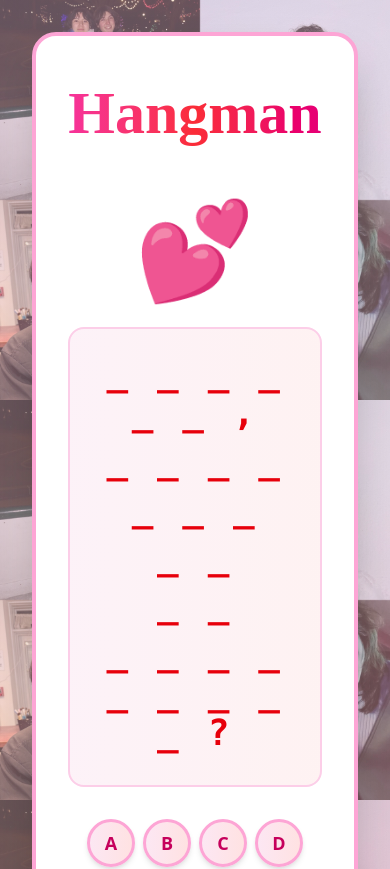
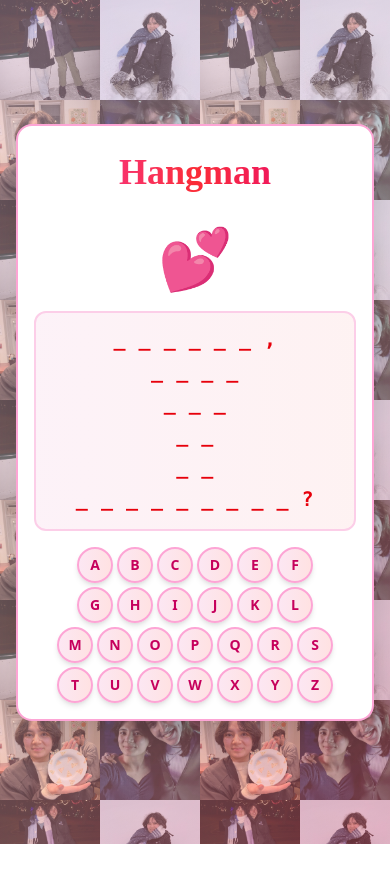
Before and after one commit to hkittelberger/valentine-hangman, a SvelteKit app: page / in a window 390 px wide. Shown: the top 869 px of the page. After the commit the page ends 844 px from the top, so only its background shows below. Built offline with nearby package versions, Linux system fonts and the light colour scheme.

Commit message:
mobile styling

```diff
--- a/src/routes/+page.svelte
+++ b/src/routes/+page.svelte
@@ -64,21 +64,21 @@
 	}
 </script>
 
-<div class="min-h-screen flex flex-col items-center justify-center p-8 transition-all duration-300" style="background-image: linear-gradient(135deg, rgba(251, 207, 232, 0.4) 0%, rgba(254, 205, 211, 0.4) 50%, rgba(251, 113, 133, 0.4) 100%), url('/background.jpg'); background-repeat: no-repeat, repeat; background-size: cover, 400px; {flashRed ? 'background: #dc2626 !important; box-shadow: inset 0 0 100px rgba(220, 38, 38, 0.5) !important;' : ''}">
-	<div class="max-w-4xl w-full bg-white rounded-3xl shadow-2xl p-8 border-4 border-pink-300">
+<div class="min-h-screen flex flex-col items-center justify-center p-4 sm:p-8 transition-all duration-300 bg-[length:cover,200px_200px] sm:bg-[length:cover,400px_400px]" style="background-image: linear-gradient(135deg, rgba(251, 207, 232, 0.4) 0%, rgba(254, 205, 211, 0.4) 50%, rgba(251, 113, 133, 0.4) 100%), url('/background.jpg'); background-repeat: no-repeat, repeat; {flashRed ? 'background: #dc2626 !important; box-shadow: inset 0 0 100px rgba(220, 38, 38, 0.5) !important;' : ''}">
+	<div class="max-w-4xl w-full max-w-md sm:max-w-4xl bg-white rounded-2xl sm:rounded-3xl shadow-2xl p-4 sm:p-8 border-2 sm:border-4 border-pink-300">
 
 		<!-- Title -->
-		<div class="text-center mb-8">
-			<h1 class="text-6xl font-bold text-transparent bg-gradient-to-r from-pink-500 via-red-500 to-pink-600 bg-clip-text mb-2 leading-tight py-2" style="font-family: 'Brush Script MT', cursive;">
+		<div class="text-center mb-4 sm:mb-8">
+			<h1 class="text-4xl sm:text-6xl font-bold text-transparent bg-gradient-to-r from-pink-500 via-red-500 to-pink-600 bg-clip-text mb-2 leading-tight py-2" style="font-family: 'Brush Script MT', cursive;">
 				Hangman
 			</h1>
 		</div>
 
 		<!-- Hearts display for wrong guesses -->
-		<div class="text-center mb-6">
+		<div class="text-center mb-4 sm:mb-6">
 			<div class="flex justify-center">
 				<div class="inline-block p-2 rounded-full transition-all duration-300" style="{flashRed ? 'background: rgba(220, 38, 38, 0.3); box-shadow: 0 0 20px rgba(220, 38, 38, 0.6);' : ''}">
-					<span class="text-8xl transition-all duration-500">
+					<span class="text-6xl sm:text-8xl transition-all duration-500">
 						{#if wrongGuesses === 0}
 							💕
 						{:else if wrongGuesses === 1}
@@ -98,47 +98,47 @@
 		</div>
 
 		<!-- Word display -->
-		<div class="text-center mb-8 bg-gradient-to-r from-pink-50 to-red-50 p-6 rounded-2xl border-2 border-pink-200">
+		<div class="text-center mb-4 sm:mb-8 bg-gradient-to-r from-pink-50 to-red-50 p-3 sm:p-6 rounded-xl sm:rounded-2xl border-2 border-pink-200">
 			{#each displayWords as word, i}
-				<div class="block mb-2">
-					<span class="text-4xl font-mono tracking-widest text-red-600 font-bold">{word}</span>
+				<div class="block mb-1 sm:mb-2">
+					<span class="text-xl sm:text-5xl font-mono tracking-wide sm:tracking-widest text-red-600 font-bold">{word}</span>
 				</div>
 			{/each}
 		</div>
 
 		<!-- Game status -->
 		{#if hasWon}
-			<div class="text-center mb-6">
-				<p class="text-3xl text-pink-500 font-bold">so.... whats your answer?</p>
+			<div class="text-center mb-4 sm:mb-6">
+				<p class="text-xl sm:text-3xl text-pink-500 font-bold">so.... whats your answer?</p>
 			</div>
 		{:else if hasLost}
-			<div class="text-center mb-6">
-				<p class="text-3xl text-red-500 font-bold">noooooooo 😥</p>
-				<p class="text-lg mt-2 text-pink-700">The answer was: <span class="font-bold uppercase text-red-600">{targetPhrase}</span></p>
+			<div class="text-center mb-4 sm:mb-6">
+				<p class="text-xl sm:text-3xl text-red-500 font-bold">noooooooo 😥</p>
+				<p class="text-sm sm:text-lg mt-2 text-pink-700">The answer was: <span class="font-bold uppercase text-red-600">{targetPhrase}</span></p>
 			</div>
 		{/if}
 
 		<!-- Reset button -->
 		{#if gameOver}
-			<div class="text-center mb-6">
+			<div class="text-center mb-4 sm:mb-6">
 				<button
 					on:click={resetGame}
-					class="bg-gradient-to-r from-pink-400 to-red-400 hover:from-pink-500 hover:to-red-500 text-white font-bold py-3 px-6 rounded-full shadow-lg transform transition hover:scale-105"
+					class="bg-gradient-to-r from-pink-400 to-red-400 hover:from-pink-500 hover:to-red-500 text-white font-bold py-2 px-4 sm:py-3 sm:px-6 rounded-full shadow-lg transform transition hover:scale-105 text-sm sm:text-base"
 				>
 					Play Again
 				</button>
 			</div>
 		{/if}
 
-		<!-- Alphabet buttons in 3 rows -->
-		<div class="flex flex-col items-center space-y-2">
-			<!-- First row: Q-P (10 letters) -->
-			<div class="flex flex-wrap justify-center gap-2">
-				{#each alphabet.slice(0, 10) as letter}
+		<!-- Alphabet buttons in 4 balanced rows -->
+		<div class="flex flex-col items-center space-y-1 sm:space-y-2">
+			<!-- First row: A-F (6 letters) -->
+			<div class="flex flex-wrap justify-center gap-1 sm:gap-2">
+				{#each alphabet.slice(0, 6) as letter}
 					<button
 						on:click={() => guessLetter(letter)}
 						disabled={isLetterGuessed(letter) || gameOver}
-						class="w-12 h-12 rounded-full border-3 font-bold text-lg transition-all duration-200 shadow-md
+						class="w-9 h-9 sm:w-12 sm:h-12 rounded-full border-2 sm:border-3 font-bold text-sm sm:text-lg transition-all duration-200 shadow-md
 							{isLetterGuessed(letter)
 								? isCorrectLetter(letter)
 									? 'bg-gradient-to-r from-pink-400 to-red-400 text-white border-pink-500 shadow-lg'
@@ -153,13 +153,13 @@
 				{/each}
 			</div>
 
-			<!-- Second row: A-L (9 letters) -->
-			<div class="flex flex-wrap justify-center gap-2">
-				{#each alphabet.slice(10, 19) as letter}
+			<!-- Second row: G-L (6 letters) -->
+			<div class="flex flex-wrap justify-center gap-1 sm:gap-2">
+				{#each alphabet.slice(6, 12) as letter}
 					<button
 						on:click={() => guessLetter(letter)}
 						disabled={isLetterGuessed(letter) || gameOver}
-						class="w-12 h-12 rounded-full border-3 font-bold text-lg transition-all duration-200 shadow-md
+						class="w-9 h-9 sm:w-12 sm:h-12 rounded-full border-2 sm:border-3 font-bold text-sm sm:text-lg transition-all duration-200 shadow-md
 							{isLetterGuessed(letter)
 								? isCorrectLetter(letter)
 									? 'bg-gradient-to-r from-pink-400 to-red-400 text-white border-pink-500 shadow-lg'
@@ -174,13 +174,34 @@
 				{/each}
 			</div>
 
-			<!-- Third row: Z-M (7 letters) -->
-			<div class="flex flex-wrap justify-center gap-2">
+			<!-- Third row: M-S (7 letters) -->
+			<div class="flex flex-wrap justify-center gap-1 sm:gap-2">
+				{#each alphabet.slice(12, 19) as letter}
+					<button
+						on:click={() => guessLetter(letter)}
+						disabled={isLetterGuessed(letter) || gameOver}
+						class="w-9 h-9 sm:w-12 sm:h-12 rounded-full border-2 sm:border-3 font-bold text-sm sm:text-lg transition-all duration-200 shadow-md
+							{isLetterGuessed(letter)
+								? isCorrectLetter(letter)
+									? 'bg-gradient-to-r from-pink-400 to-red-400 text-white border-pink-500 shadow-lg'
+									: 'bg-gradient-to-r from-gray-400 to-gray-500 text-white border-gray-500'
+								: gameOver
+									? 'bg-gray-200 text-gray-400 border-gray-300 cursor-not-allowed'
+									: 'bg-gradient-to-r from-pink-100 to-red-100 hover:from-pink-200 hover:to-red-200 border-pink-300 hover:border-pink-400 cursor-pointer text-pink-700 hover:shadow-lg transform hover:scale-110'
+							}"
+					>
+						{letter.toUpperCase()}
+					</button>
+				{/each}
+			</div>
+
+			<!-- Fourth row: T-Z (7 letters) -->
+			<div class="flex flex-wrap justify-center gap-1 sm:gap-2">
 				{#each alphabet.slice(19, 26) as letter}
 					<button
 						on:click={() => guessLetter(letter)}
 						disabled={isLetterGuessed(letter) || gameOver}
-						class="w-12 h-12 rounded-full border-3 font-bold text-lg transition-all duration-200 shadow-md
+						class="w-9 h-9 sm:w-12 sm:h-12 rounded-full border-2 sm:border-3 font-bold text-sm sm:text-lg transition-all duration-200 shadow-md
 							{isLetterGuessed(letter)
 								? isCorrectLetter(letter)
 									? 'bg-gradient-to-r from-pink-400 to-red-400 text-white border-pink-500 shadow-lg'
```
